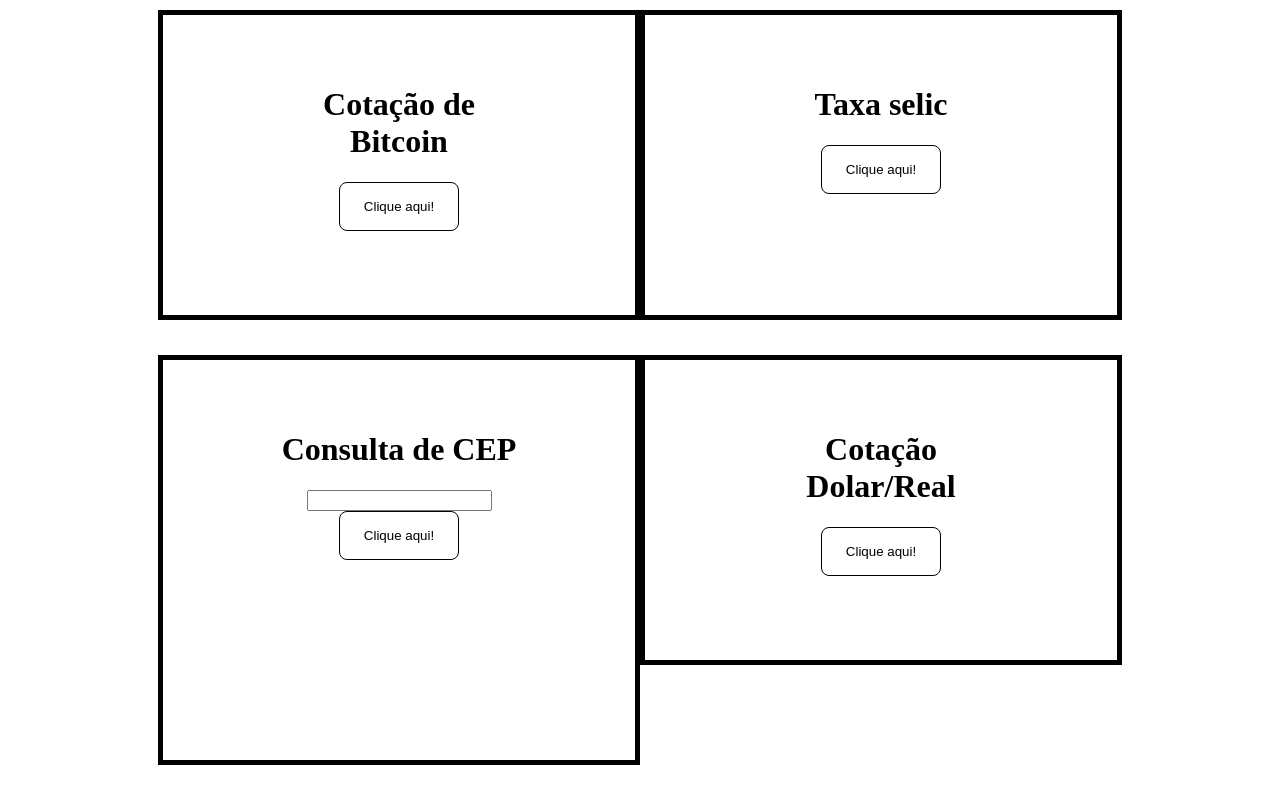
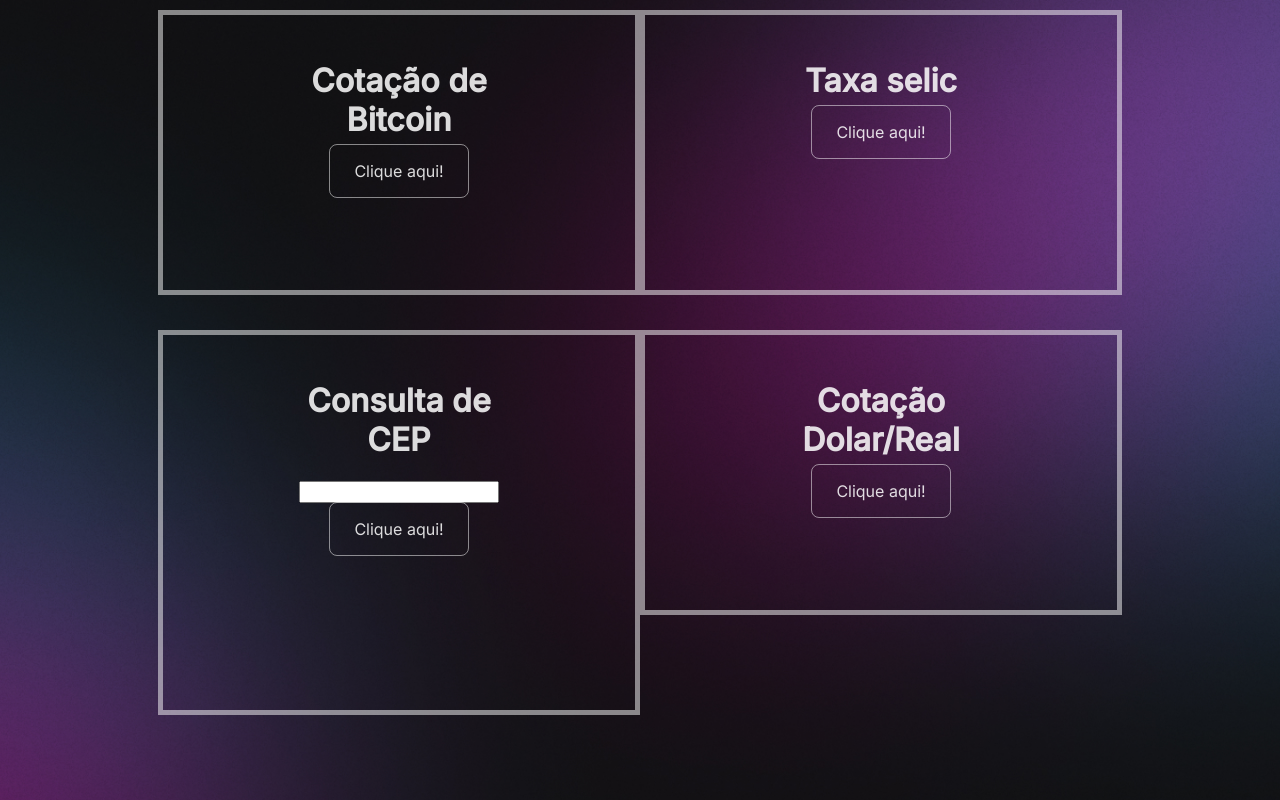
Before and after one commit to caique-xdd/trab, a website: page index.html in a window 1280 px wide. Drawn offline with nearby package versions, Linux system fonts and the light colour scheme.

Commit message:
Trabalho_3

```diff
--- a/index.html
+++ b/index.html
@@ -5,18 +5,22 @@
     <meta name="viewport" content="width=device-width, initial-scale=1.0">
     <title>Consulta API</title>
     <link rel="stylesheet" href="./src/style.css">
+
+    <link rel="preconnect" href="https://fonts.googleapis.com">
+    <link rel="preconnect" href="https://fonts.gstatic.com" crossorigin>
+    <link href="https://fonts.googleapis.com/css2?family=Inter:wght@400;500&display=swap" rel="stylesheet">
 </head>
 <body>
     <div id="cs">
         <div class="container1">
             <h1>Cotação de Bitcoin</h1>
             <h2 id="lblValor"></h2>
-            <button id="btnClick" href="#">Clique aqui!</button>
+            <a id="btnClick" href="#">Clique aqui!</a>
         </div>
         <div class="container2">
             <h1>Taxa selic</h1>
             <h2 id="lblS"></h2>
-            <button id="btnTempo">Clique aqui!</button>
+            <a id="btnTempo" href="#">Clique aqui!</a>
         </div>
     </div>
     <div id="ci">
@@ -27,12 +31,13 @@
             <h2 id="lblLogra"></h2>
             <h2 id="lblUF"></h2>
             <input type="number" id="conCEP">
-            <button id="btnCEP">Clique aqui!</button>
+            <p></p>
+            <a id="btnCEP" href="#">Clique aqui!</a>
         </div>
         <div class="container4">
             <h1>Cotação Dolar/Real</h1>
             <h2 id="lblDr"></h2>
-            <button id="btnDr">Clique aqui!</button>
+            <a id="btnDr" href="#">Clique aqui!</a>
         </div>
     </div>
 
--- a/src/style.css
+++ b/src/style.css
@@ -1,5 +1,12 @@
 input::-webkit-inner-spin-button {
     -webkit-appearance: none;
+}
+body *{
+    font-family: 'Inter', sans-serif;
+    color: rgba(255, 255, 255, 0.85);
+}
+body {
+    background: url(/assets/bg-desktop.jpg) no-repeat top center/cover;
 }
 #cs{
     display: flex;
@@ -19,51 +26,57 @@
 }
 .container1{
     background-position: center;
-    border: 5px solid black
+    border: 5px solid rgba(255, 255, 255, 0.5)
 
 }
 .container2{
     background-position: center;
-    border: 5px solid black
+    border: 5px solid rgba(255, 255, 255, 0.5)
 
 }
 .container3{
     background-position: center;
-    border: 5px solid black
+    border: 5px solid rgba(255, 255, 255, 0.5)
 }
 .container4{
     background-position: center;
-    border: 5px solid black
+    border: 5px solid rgba(255, 255, 255, 0.5)
 }
 
 
 .container1{
     text-align: center;
-    padding: 50px 110px 150px 110px;
+    padding: 25px 110px 150px 110px;
     height: 100px;
     width: 265px;
 }
 .container2{
     text-align: center;
-    padding: 50px 110px 150px 110px;
+    padding: 25px 110px 150px 110px;
     height: 100px;
     width: 265px;
 }
 .container3{
     text-align: center;
-    padding: 50px 110px 250px 110px;
+    padding: 25px 110px 250px 110px;
     height: 100px;
     width: 265px;
 }
 .container4{
     text-align: center;
-    padding: 50px 110px 150px 110px;
+    padding: 25px 110px 150px 110px;
     height: 100px;
     width: 265px;
 }
-button{
+a{
     padding: 16px 24px;
     background: rgba(255, 255, 255, 0);
-    border: 1px solid black;
+    border: 1px solid rgba(255, 255, 255, 0.5);
     border-radius: 8px;
+    text-decoration: none;
+    transition: background 0.2s;
 }
+a:hover {
+  background: rgba(255, 255, 255, 0.05);
+  border: 1.5px solid white;
+}
```
Also changed, not shown: assets/bg-desktop-light.jpg (added), assets/bg-desktop.jpg (added).
